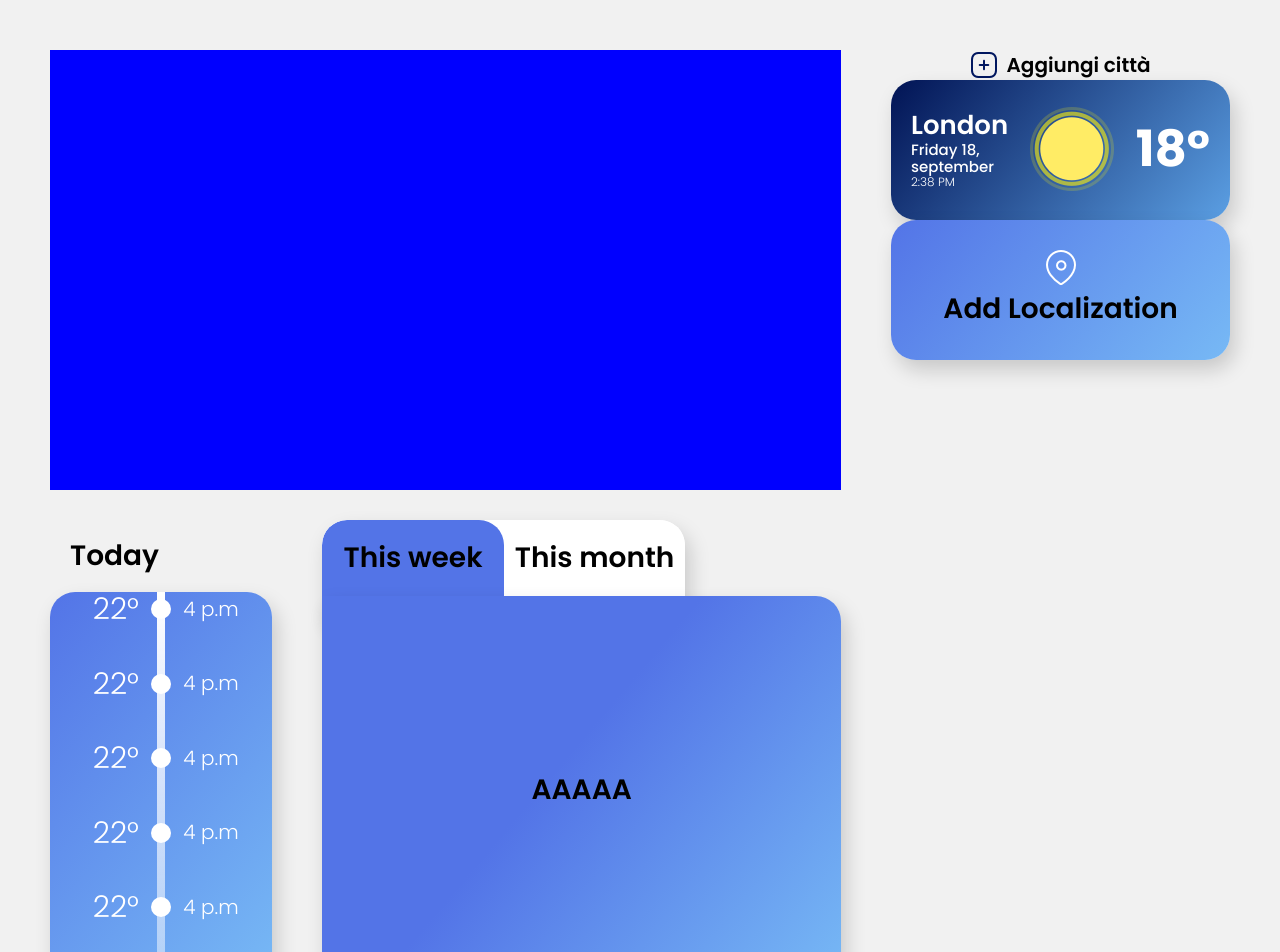
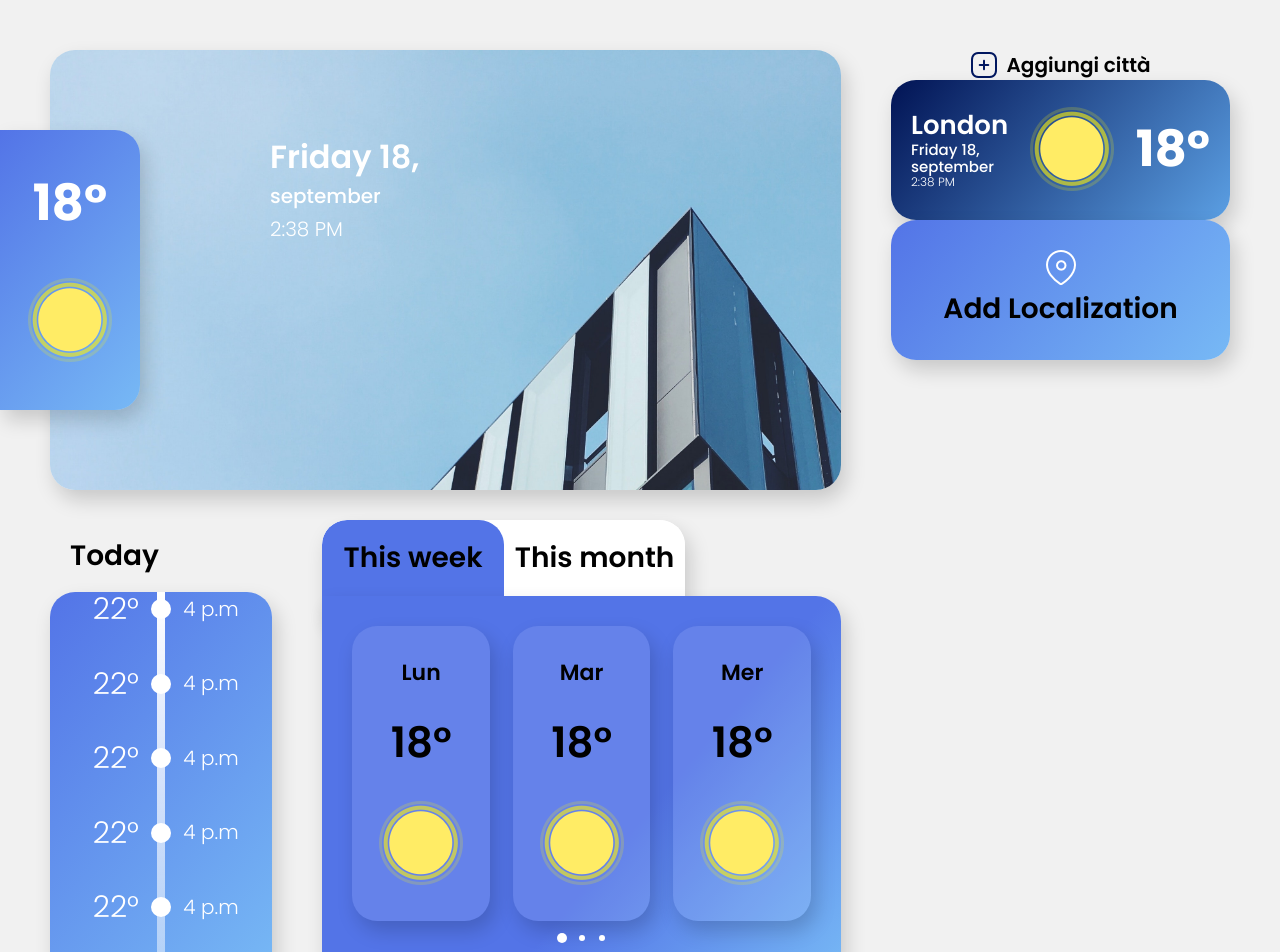
Before and after one commit to rrhox/weather-app, a React (Create React App) app: page /home in a window 1280 px wide. Shown: the top 952 px of the page. Built offline with nearby package versions, Linux system fonts and the light colour scheme.

Commit message:
wip(weather-app): add header component

```diff
--- a/src/features/home/components/organisms/CurrentDayWeather.tsx
+++ b/src/features/home/components/organisms/CurrentDayWeather.tsx
@@ -5,13 +5,37 @@ import { useTheme } from 'styled-components';
 import { Typography } from '../../../../shared/components/atoms/Typography';
 import { BaseContainerElementProps, BaseContainerElement } from '../../../../shared/styles/BaseContainerElement';
 
-export const CurrentDayWeatherStyle = styled.div<BaseContainerElementProps>`
+import cityBackground from '../../../../shared/assets/city-header.png';
+import { Icon } from '../../../../shared/components/atoms/Icon';
+
+export const CurrentDayWeatherStyle = styled.div<BaseContainerElementProps & { image: string }>`
   ${BaseContainerElement};
+  padding: 2rem;
+  color: ${(props) => props.theme.colors.white};
+  position: relative;
+  background-image: url(${(props) => props.image});
+  background-size: cover;
+`;
+
+export const ContainerTitle = styled.div`
+  margin: auto 20rem;
   display: flex;
   align-items: center;
-  justify-content: space-between;
-  padding: 2rem;
+  height: 60%;
   color: ${(props) => props.theme.colors.white};
+`;
+
+export const Card = styled.div<BaseContainerElementProps>`
+  ${BaseContainerElement};
+  position: absolute;
+  border-top-left-radius: 0;
+  border-bottom-left-radius: 0;
+  left: -5rem;
+  top: 8rem;
+  display: flex;
+  flex-direction: column;
+  justify-content: space-evenly;
+  align-items: center;
 `;
 
 export type CurrentDayWeatherProps = {
@@ -21,10 +45,28 @@ export type CurrentDayWeatherProps = {
 export const CurrentDayWeather: React.FC<CurrentDayWeatherProps> = ({ title }) => {
   const theme = useTheme();
   return (
-    <CurrentDayWeatherStyle height="100%" background={theme.gradients[400]}>
-      <Typography variant="h6" weight="semibold">
-        {title}
-      </Typography>
+    <CurrentDayWeatherStyle image={cityBackground} height="100%" background={theme.gradients[400]}>
+      <Card height="28rem" width="14rem" background={theme.gradients[300]}>
+        <Typography variant="h1" weight="bold">
+          18°
+        </Typography>
+        <div>
+          <Icon name="sunny" />
+        </div>
+      </Card>
+      <ContainerTitle>
+        <div>
+          <Typography variant="h3" weight="semibold" mb={1}>
+            Friday 18,
+          </Typography>
+          <Typography variant="subtitle2" weight="medium" mb={1}>
+            september
+          </Typography>
+          <Typography variant="subtitle2" weight="light">
+            2:38 PM
+          </Typography>
+        </div>
+      </ContainerTitle>
     </CurrentDayWeatherStyle>
   );
 };
--- a/src/features/home/components/organisms/Header.tsx
+++ b/src/features/home/components/organisms/Header.tsx
@@ -2,5 +2,4 @@ import styled from 'styled-components';
 
 export const Header = styled.header`
   height: 44rem;
-  background-color: blue;
 `;
--- a/src/features/home/components/organisms/Main.tsx
+++ b/src/features/home/components/organisms/Main.tsx
@@ -2,4 +2,8 @@ import styled from 'styled-components';
 
 export const Main = styled.div`
   width: 70%;
+
+  @media (max-width: 1080px) {
+    width: 100%;
+  }
 `;
--- a/src/features/home/components/organisms/Sidebar.tsx
+++ b/src/features/home/components/organisms/Sidebar.tsx
@@ -8,4 +8,9 @@ export const Sidebar = styled.div`
   align-items: center;
   justify-content: start;
   margin-left: 5rem;
+
+  @media (max-width: 1080px) {
+    width: 100%;
+    margin-left: 0;
+  }
 `;
--- a/src/features/home/screens/Home.tsx
+++ b/src/features/home/screens/Home.tsx
@@ -5,7 +5,7 @@ import { Button } from '../../../shared/components/atoms/Button';
 import styled from 'styled-components';
 import { Main } from '../components/organisms/Main';
 import { Sidebar } from '../components/organisms/Sidebar';
-// import { CurrentDayWeather } from '../components/organisms/CurrentDayWeather';
+import { CurrentDayWeather } from '../components/organisms/CurrentDayWeather';
 import { TodayWeather } from '../components/organisms/TodayWeather';
 import { WeekWeather } from '../components/organisms/WeekWeather';
 import { Header } from '../components/organisms/Header';
@@ -14,13 +14,18 @@ import { Body } from '../components/organisms/Body';
 export const Container = styled.div`
   width: 100%;
   display: flex;
+  @media (max-width: 1080px) {
+    display: block;
+  }
 `;
 
 export const Home = () => {
   return (
     <Container>
       <Main>
-        <Header>{/* <CurrentDayWeather title="h" /> */}</Header>
+        <Header>
+          <CurrentDayWeather title="h" />{' '}
+        </Header>
 
         <Body>
           <div>
--- a/src/shared/components/molecules/Tabs.tsx
+++ b/src/shared/components/molecules/Tabs.tsx
@@ -3,6 +3,8 @@ import styled from 'styled-components';
 
 import { useTheme } from 'styled-components';
 import { BaseContainerElementProps, BaseContainerElement } from '../../styles/BaseContainerElement';
+import { BaseMargin, BaseMarginProps } from '../../styles/BaseMargin';
+import { Icon } from '../atoms/Icon';
 import { Typography } from '../atoms/Typography';
 
 export const WeekWeatherStyle = styled.div`
@@ -54,6 +56,116 @@ export type WeekWeatherProps = {
   title: string;
 };
 
+export const SliderContainer = styled.div`
+  height: 100%;
+  width: 100%;
+`;
+
+const Circle = styled.div<{ isActive: boolean }>`
+  height: 2rem;
+  width: 2rem;
+  display: flex;
+  align-items: center;
+  justify-content: center;
+  cursor: pointer;
+
+  & span {
+    display: inline-block;
+    height: ${(props) => (props.isActive ? '1rem' : '0.6rem')};
+    width: ${(props) => (props.isActive ? '1rem' : '0.6rem')};
+    border-radius: 50%;
+    background-color: ${(props) => props.theme.colors.white};
+  }
+`;
+
+const FooterSlider = styled.footer`
+  display: flex;
+  align-items: center;
+  justify-content: center;
+  height: 10%;
+  padding: 0.5rem;
+`;
+const BodySlider = styled.div`
+  height: 90%;
+`;
+
+const CardDay = styled.div`
+  background-color: rgba(255, 255, 255, 0.1);
+  height: 100%;
+  width: 30%;
+  border-radius: ${(props) => props.theme.borderRadius};
+  box-shadow: ${(props) => props.theme.shadows[100]};
+  display: flex;
+  flex-direction: column;
+  justify-content: space-evenly;
+  align-items: center;
+`;
+
+const AAAA = styled.div<{ isActive: boolean }>`
+  display: ${(props) => (props.isActive ? 'flex' : 'none')};
+  width: 100%;
+  height: 100%;
+  justify-content: space-between;
+`;
+
+export const SliderCard: React.FC<{ day: string }> = ({ day }) => {
+  return (
+    <CardDay>
+      <Typography variant="subtitle1" weight="semibold">
+        {day}
+      </Typography>
+      <Typography variant="h2" weight="semibold">
+        18°
+      </Typography>
+      <div>
+        <Icon name="sunny" />
+      </div>
+    </CardDay>
+  );
+};
+
+export const Slider: React.FC<any> = () => {
+  const theme = useTheme();
+  const [toggle, setToggle] = React.useState<number>(1);
+
+  const toggleTab = (index: number) => {
+    setToggle(index);
+  };
+
+  return (
+    <SliderContainer>
+      <BodySlider>
+        <AAAA isActive={toggle === 1}>
+          <SliderCard day="Lun" />
+          <SliderCard day="Mar" />
+          <SliderCard day="Mer" />
+        </AAAA>
+        <AAAA isActive={toggle === 2}>
+          <SliderCard day="Gio" />
+          <SliderCard day="Ven" />
+          <SliderCard day="Sab" />
+        </AAAA>
+        <AAAA isActive={toggle === 3}>
+          <SliderCard day="Dom" />
+        </AAAA>
+      </BodySlider>
+      <FooterSlider>
+        <Circle isActive={toggle === 1} onClick={() => toggleTab(1)}>
+          <span />
+        </Circle>
+
+        <Circle isActive={toggle === 2} onClick={() => toggleTab(2)}>
+          <span />
+        </Circle>
+
+        <Circle isActive={toggle === 3} onClick={() => toggleTab(3)}>
+          <span />
+        </Circle>
+      </FooterSlider>
+    </SliderContainer>
+  );
+};
+
 export const Tabs: React.FC<WeekWeatherProps> = ({ title }) => {
   const theme = useTheme();
   const [toggle, setToggle] = React.useState<number>(1);
@@ -78,9 +190,7 @@ export const Tabs: React.FC<WeekWeatherProps> = ({ title }) => {
       </TabStyle>
       <InnerStyle index={toggle} background={theme.gradients[600]} height="38.8rem">
         <TabContainer isActive={toggle === 1}>
-          <Typography variant="h5" weight="semibold">
-            AAAAA
-          </Typography>
+          <Slider />
         </TabContainer>
         <TabContainer isActive={toggle === 2}>
           <Typography variant="h5" weight="semibold">
--- a/src/shared/theme/index.ts
+++ b/src/shared/theme/index.ts
@@ -22,7 +22,7 @@ const theme: DefaultTheme = {
     300: 'linear-gradient(130deg, #5374E7 0%, #77B9F5 100%)',
     400: 'linear-gradient(130deg, #b9d4eb 0%, #8fbede 100%)',
     500: 'linear-gradient(180deg, #FFFFFF 0%, rgba(255,255,255,0) 100%)',
-    600: 'linear-gradient(130deg, #5374E7 45%, #77B9F5 100%)',
+    600: 'linear-gradient(130deg, #5374E7 60%, #77B9F5 100%)',
   },
   shadows: {
     100: '5px 10px 20px 0 rgba(0,0,0,0.17)',
```
Also changed, not shown: src/shared/assets/city-header.png (added).
